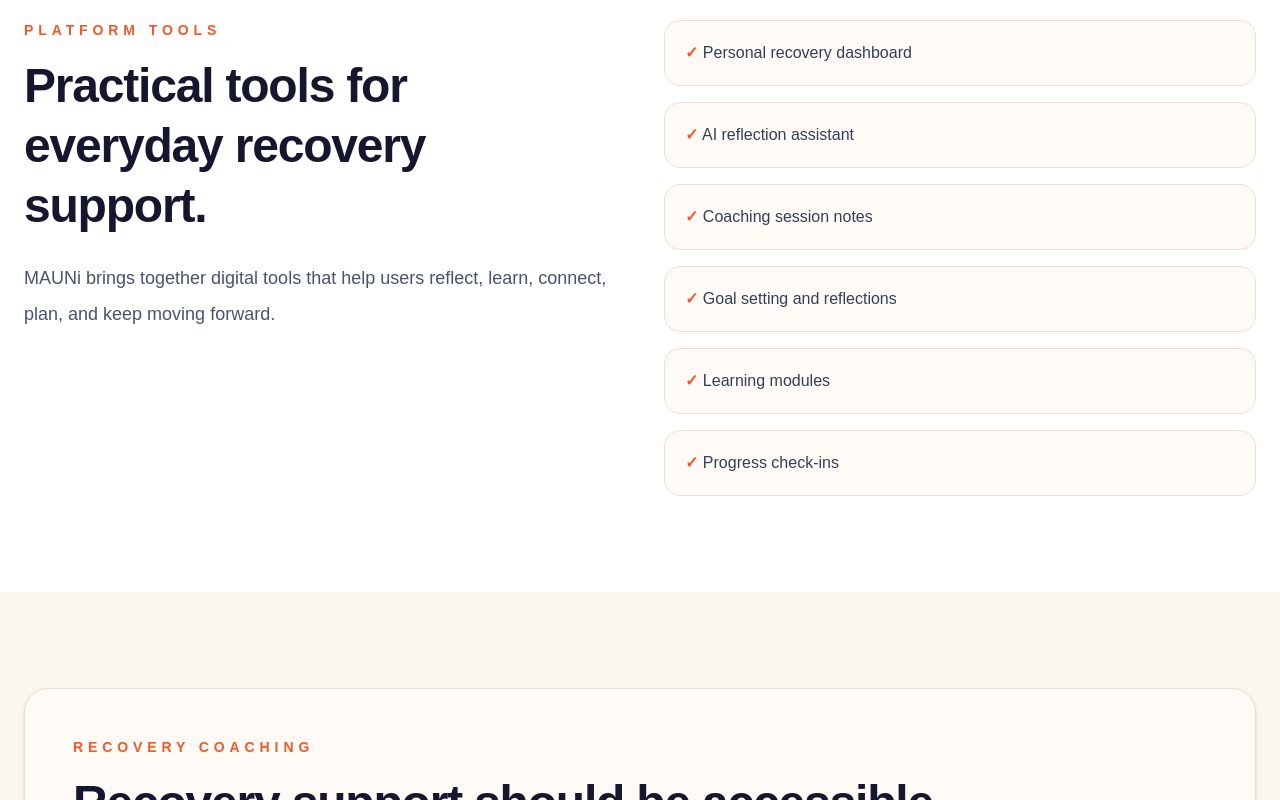
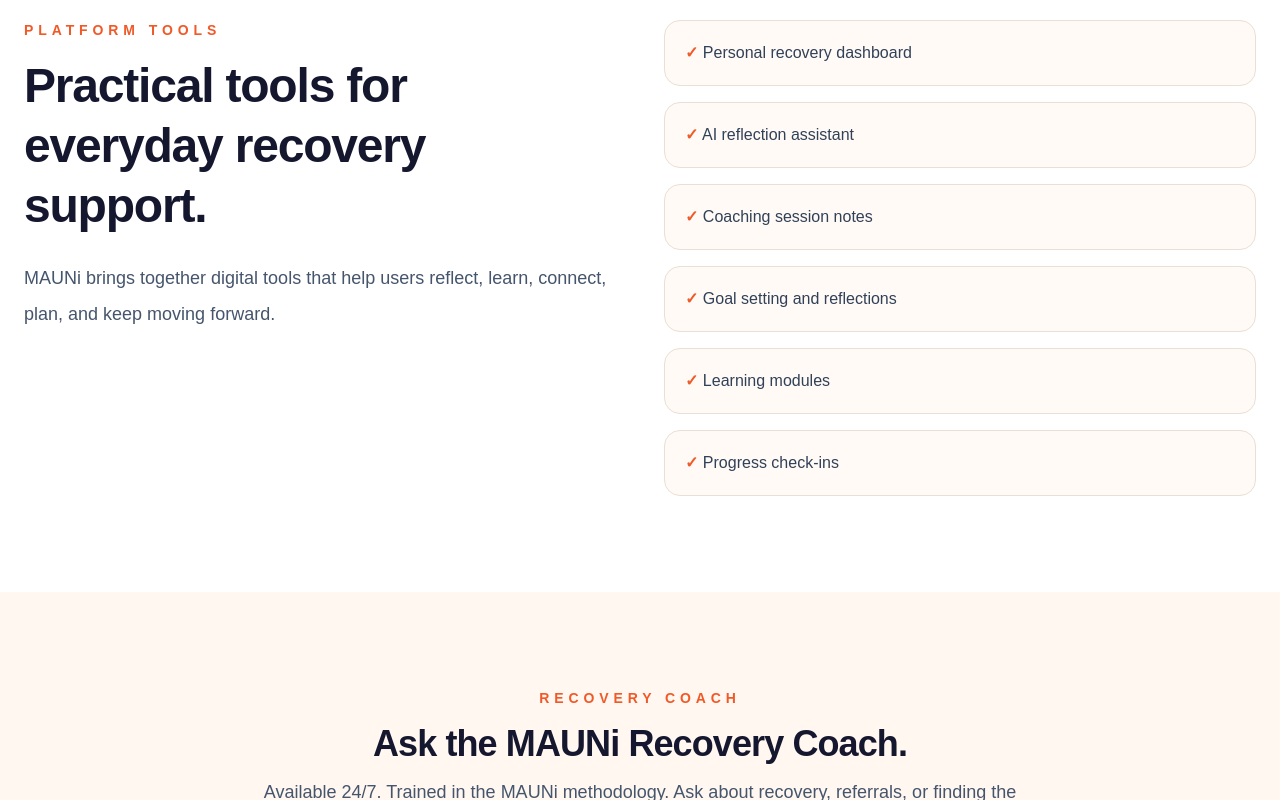
Before and after one commit to MAUNi-i/mauni-app, a Next.js app: page / in a window 1280 px wide. Shown: the part 2000-2800 px from the top of the page. Built offline with nearby package versions, Linux system fonts and the light colour scheme.

Commit message:
feat: MAUNi public recovery coach widget on landing page

```diff
--- a/app/page.tsx
+++ b/app/page.tsx
@@ -1,4 +1,5 @@
 import Image from "next/image";
+import MauniPublicChat from "@/components/MauniPublicChat";
 
 export default function Home() {
   const features = [
@@ -36,7 +37,7 @@
             <a href="#about" className="hover:text-[#f05a28]">About</a>
             <a href="#features" className="hover:text-[#f05a28]">Features</a>
             <a href="#tools" className="hover:text-[#f05a28]">Tools</a>
-            <a href="#coaching" className="hover:text-[#f05a28]">Coaching</a>
+            <a href="#coach" className="hover:text-[#f05a28]">Recovery Coach</a>
             <a href="#contact" className="hover:text-[#f05a28]">Contact</a>
           </nav>
           <a href="/signup" className="rounded-full bg-[#f05a28] px-6 py-3 text-sm font-bold text-white shadow-sm hover:bg-[#d94e20]">Get Started</a>
@@ -113,11 +114,12 @@
         </div>
       </section>
 
-      <section id="coaching" className="px-6 py-24">
-        <div className="mx-auto max-w-7xl rounded-3xl border border-[#eadfd5] bg-[#fffaf5] p-8 shadow-sm md:p-12">
-          <p className="mb-4 text-sm font-bold uppercase tracking-[0.35em] text-[#f05a28]">Recovery Coaching</p>
-          <h2 className="max-w-4xl text-4xl font-semibold leading-tight tracking-tight text-[#15172f] md:text-5xl">Recovery support should be accessible, human, practical, and connected.</h2>
-          <p className="mt-6 max-w-3xl text-lg leading-9 text-slate-600">MAUNi is built to support the coaching relationship by creating structure, visibility, and continuity between sessions.</p>
+      <section id="coach" className="bg-[#fff7f0] px-6 py-24">
+        <div className="mx-auto max-w-3xl">
+          <p className="mb-4 text-center text-sm font-bold uppercase tracking-[0.35em] text-[#f05a28]">Recovery Coach</p>
+          <h2 className="mb-3 text-center text-4xl font-semibold tracking-tight text-[#15172f]">Ask the MAUNi Recovery Coach.</h2>
+          <p className="mb-10 text-center text-lg leading-8 text-slate-600">Available 24/7. Trained in the MAUNi methodology. Ask about recovery, referrals, or finding the right pathway.</p>
+          <MauniPublicChat />
         </div>
       </section>
 
@@ -137,7 +139,7 @@
             <a href="#about" className="hover:text-[#f05a28]">About</a>
             <a href="#features" className="hover:text-[#f05a28]">Features</a>
             <a href="#tools" className="hover:text-[#f05a28]">Tools</a>
-            <a href="#coaching" className="hover:text-[#f05a28]">Coaching</a>
+            <a href="#coach" className="hover:text-[#f05a28]">Recovery Coach</a>
           </div>
         </div>
       </footer>
```
